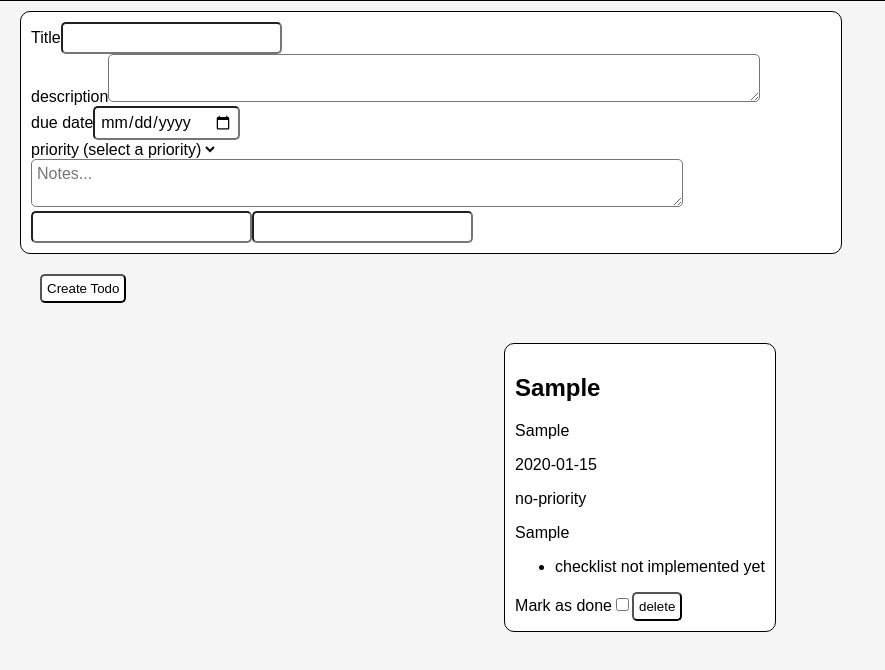
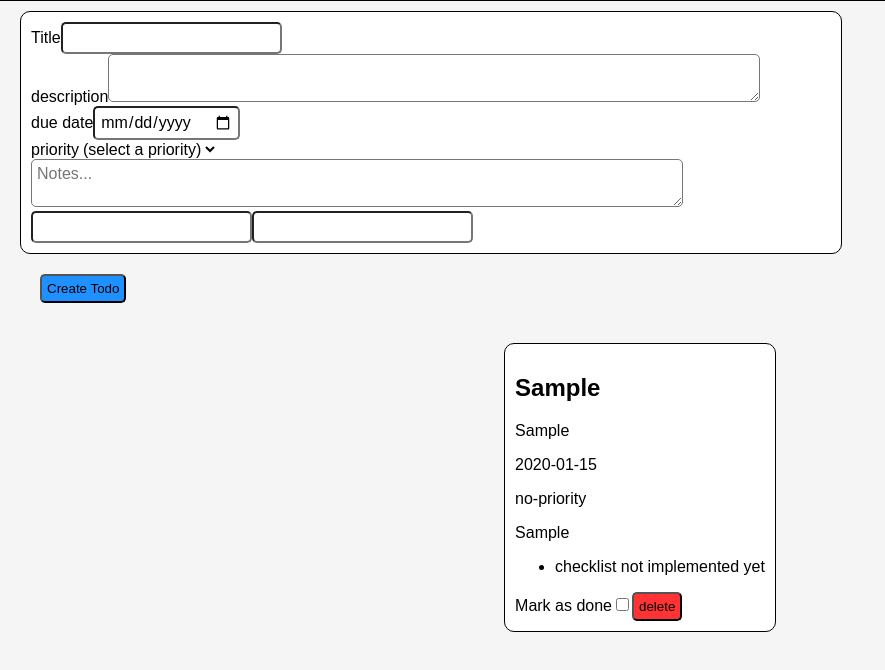
Before and after one commit to jenarofv/todo-list, a website built with webpack: page src/template.html in a window 1280 px wide. Both pictures are taken after typing "Sample", "Sample", "2020-01-15", "Sample", "Sample", "Sample" into the empty fields and a click on the button "Create Todo". Shown: the part 74-744 px from the top of the page, without its empty margins (0-885 px from the left). Built offline with nearby package versions, Linux system fonts and the light colour scheme.

Commit message:
add red/blue bg for delete/create buttons

```diff
--- a/src/dom.js
+++ b/src/dom.js
@@ -161,6 +161,7 @@ class Dom {
     doneLabel.textContent = "Mark as done";
     deleteButton.textContent = "delete";
     deleteButton.addEventListener("click",  () => {Dom.removeTodo(todoContainer)});
+    deleteButton.classList.add("red-bg");
     done.addEventListener("input", Dom.markAsDone);
     projects.textContent = "projects not implemented";
     const items = [
--- a/src/homepage.js
+++ b/src/homepage.js
@@ -48,6 +48,7 @@ export default function (divClass) {
   createdTodos.id = "created-todos";
   addBtn.id = "add-todo";
   addBtn.classList.add("with-margins");
+  addBtn.classList.add("blue-bg");
   addBtn.textContent = "Create Todo";
   addBtn.addEventListener("click", addToTodos);
   main.classList.add(divClass);
--- a/src/style.css
+++ b/src/style.css
@@ -56,6 +56,14 @@ h1 {
   border-radius: var(--big-border-radius);
   padding: var(--small-padding);
   background-color: var(--todo-card-bg);
+}
+
+.red-bg {
+  background-color: hsl(0 100 60);
+}
+
+.blue-bg {
+  background-color: DodgerBlue;
 }
 
 .todo:focus-within, .todo:hover {
```
